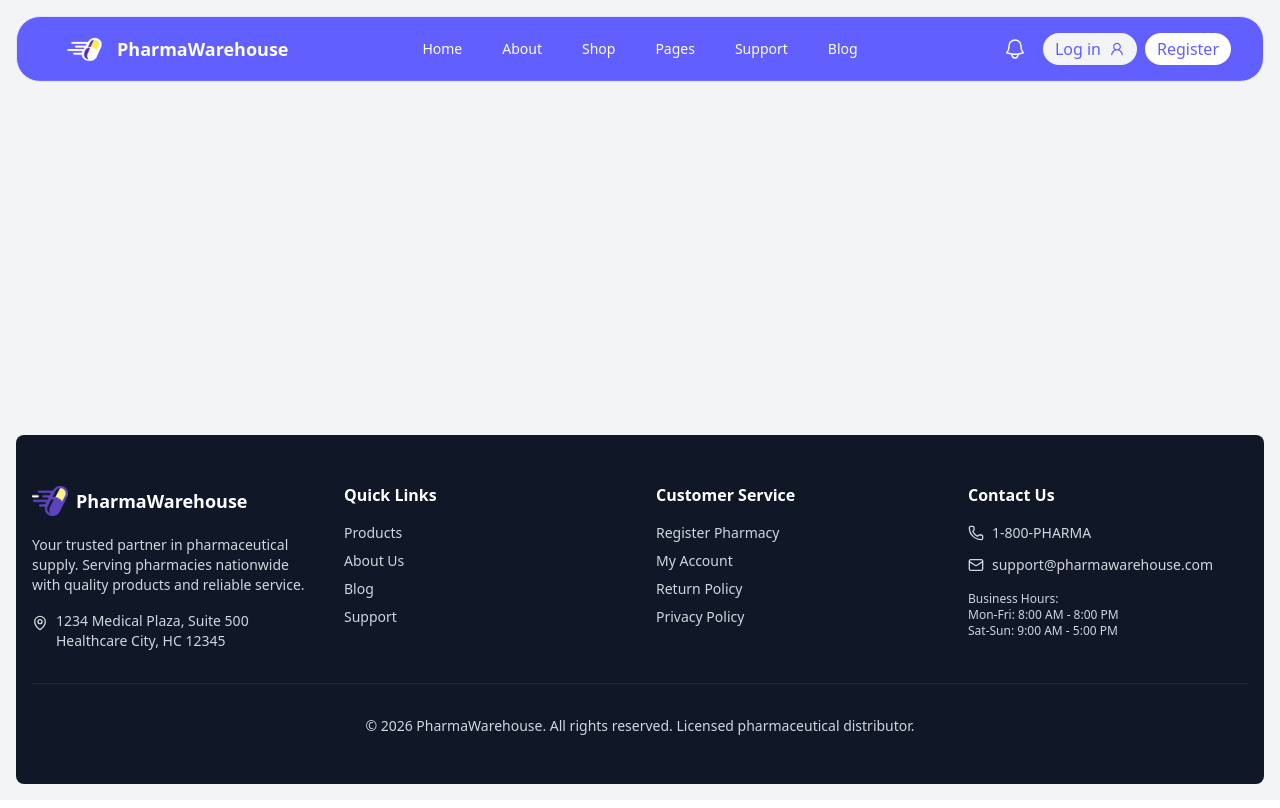
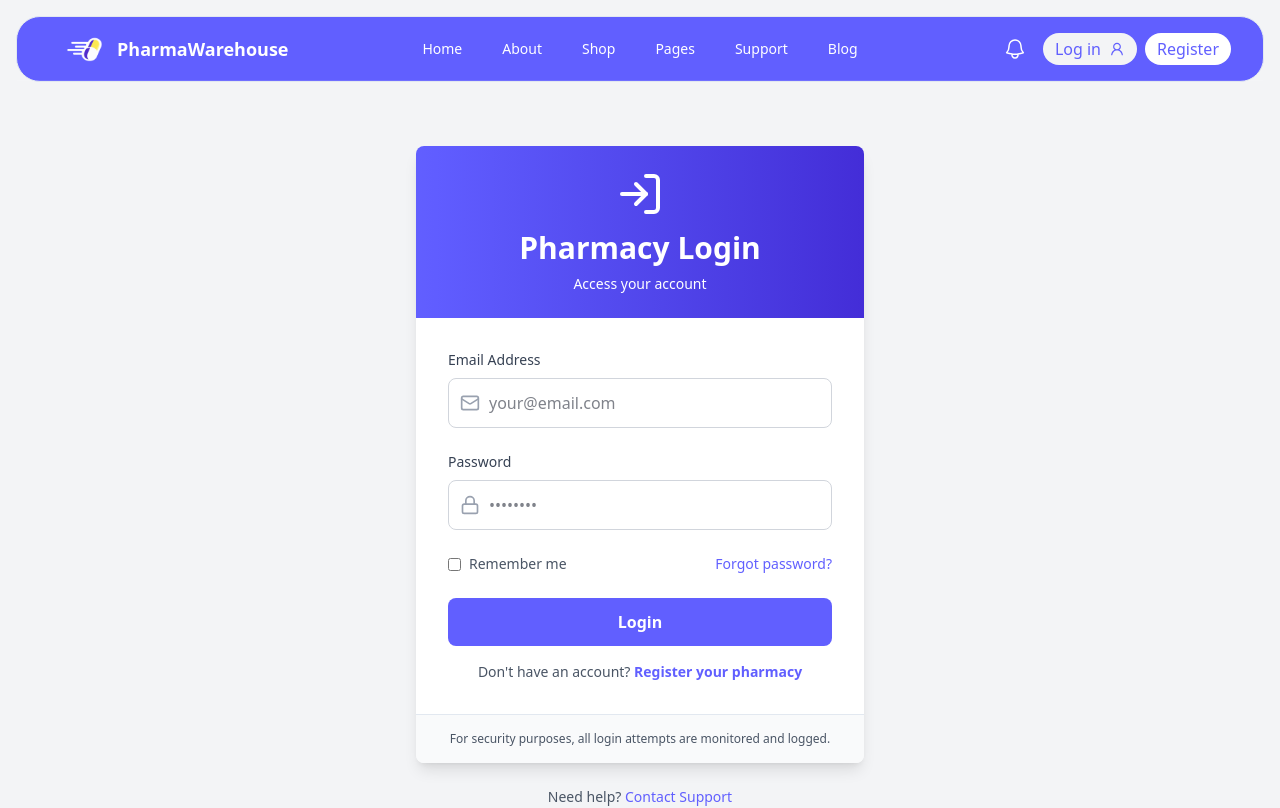
Before and after one commit to Danil1325/TWeb_FrontEnd, a React (Vite) app: page /login in a window 1280 px wide. Shown: the top 808 px of the page. Built offline with nearby package versions, Linux system fonts and the light colour scheme.

Commit message:
Add Login page

```diff
--- a/src/App.tsx
+++ b/src/App.tsx
@@ -6,6 +6,7 @@ import { Layout } from './app/Components/Layout';
 import { Home } from './app/pages/Home';
 import { Products } from './app/pages/Products';
 import { ProductDetails } from './app/pages/ProductDetails';
+import { Login } from './app/pages/Login';
 
 export default function App() {
   return (
@@ -15,6 +16,7 @@ export default function App() {
             <Route path="/" element={<Home />} />
             <Route path="/products" element={<Products />} />
             <Route path="/product/:id" element={<ProductDetails />} />
+            <Route path="/login" element={<Login />} />
         </Routes>
       </Layout>
       <Toaster position="top-right" richColors />
--- a/src/app/pages/Login.tsx
+++ b/src/app/pages/Login.tsx
@@ -0,0 +1,101 @@
+import React from 'react';
+import { useNavigate, Link } from 'react-router-dom';
+import { Mail, Lock, LogIn } from 'lucide-react';
+
+export const Login: React.FC = () => {
+    const navigate = useNavigate();
+
+    const handleSubmit: NonNullable<React.ComponentProps<'form'>['onSubmit']> = (e) => {
+        e.preventDefault();
+        navigate('/account');
+    };
+
+    return (
+        <div className="min-h-[80vh] bg-transparent flex items-center justify-center py-12 px-4">
+            <div className="max-w-md w-full">
+                <div className="bg-white rounded-lg shadow-lg overflow-hidden">
+                    <div className="bg-linear-to-r from-indigo-500 to-indigo-700 px-8 py-6 text-white text-center">
+                        <LogIn className="w-12 h-12 mx-auto mb-3" />
+                        <h1 className="text-3xl font-bold mb-2">Pharmacy Login</h1>
+                        <p className="text-white">Access your account</p>
+                    </div>
+
+                    <form onSubmit={handleSubmit} className="p-8">
+                        <div className="mb-6">
+                            <label className="block text-sm font-medium text-gray-700 mb-2">
+                                Email Address
+                            </label>
+                            <div className="relative">
+                                <Mail className="absolute left-3 top-1/2 transform -translate-y-1/2 text-gray-400 w-5 h-5" />
+                                <input
+                                    type="email"
+                                    name="email"
+                                    required
+                                    className="w-full pl-10 pr-4 py-3 border border-gray-300 rounded-lg focus:outline-none focus:ring-2 focus:ring-indigo-500"
+                                    placeholder="your@email.com"
+                                />
+                            </div>
+                        </div>
+
+                        <div className="mb-6">
+                            <label className="block text-sm font-medium text-gray-700 mb-2">
+                                Password
+                            </label>
+                            <div className="relative">
+                                <Lock className="absolute left-3 top-1/2 transform -translate-y-1/2 text-gray-400 w-5 h-5" />
+                                <input
+                                    type="password"
+                                    name="password"
+                                    required
+                                    className="w-full pl-10 pr-4 py-3 border border-gray-300 rounded-lg focus:outline-none focus:ring-2 focus:ring-indigo-500"
+                                    placeholder="••••••••"
+                                />
+                            </div>
+                        </div>
+
+                        <div className="flex items-center justify-between mb-6">
+                            <label className="flex items-center">
+                                <input type="checkbox" className="mr-2" />
+                                <span className="text-sm text-gray-600">Remember me</span>
+                            </label>
+                            <a href="#" className="text-sm text-indigo-500 hover:text-indigo-500">
+                                Forgot password?
+                            </a>
+                        </div>
+
+                        <button
+                            type="submit"
+                            className="w-full bg-indigo-500 text-white py-3 rounded-lg font-semibold hover:bg-indigo-500 transition mb-4"
+                        >
+                            Login
+                        </button>
+
+                        <div className="text-center">
+                            <p className="text-sm text-gray-600">
+                                Don't have an account?{' '}
+                                <Link to="/register" className="text-indigo-500 hover:text-indigo-500 font-semibold">
+                                    Register your pharmacy
+                                </Link>
+                            </p>
+                        </div>
+                    </form>
+
+                    <div className="bg-gray-50 px-8 py-4 text-center border-t">
+                        <p className="text-xs text-gray-600">
+                            For security purposes, all login attempts are monitored and logged.
+                        </p>
+                    </div>
+                </div>
+
+                <div className="mt-6 text-center">
+                    <p className="text-sm text-gray-600">
+                        Need help?{' '}
+                        <Link to="/support" className="text-indigo-500 hover:text-indigo-500">
+                            Contact Support
+                        </Link>
+                    </p>
+                </div>
+            </div>
+        </div>
+    );
+};
```
